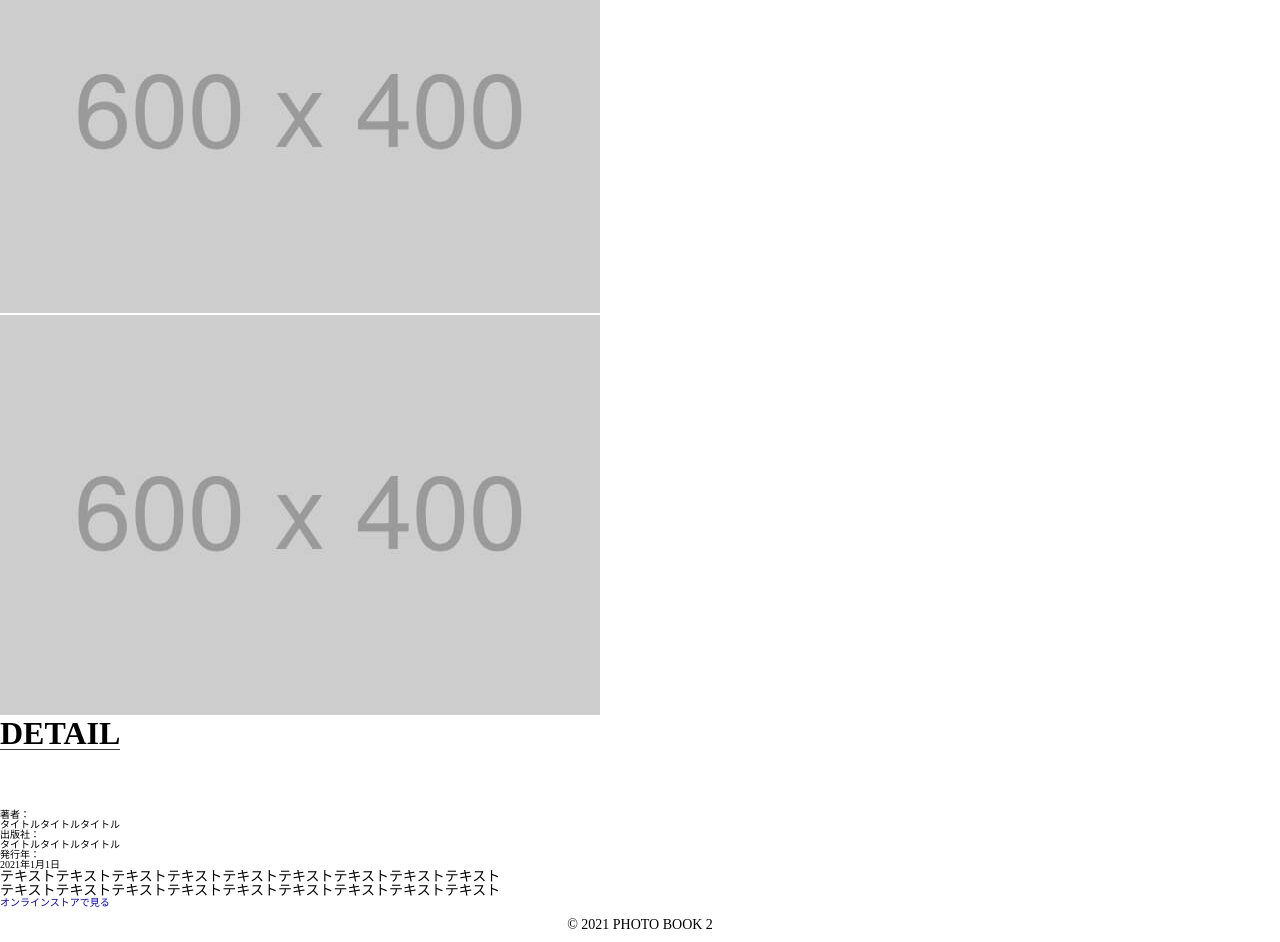
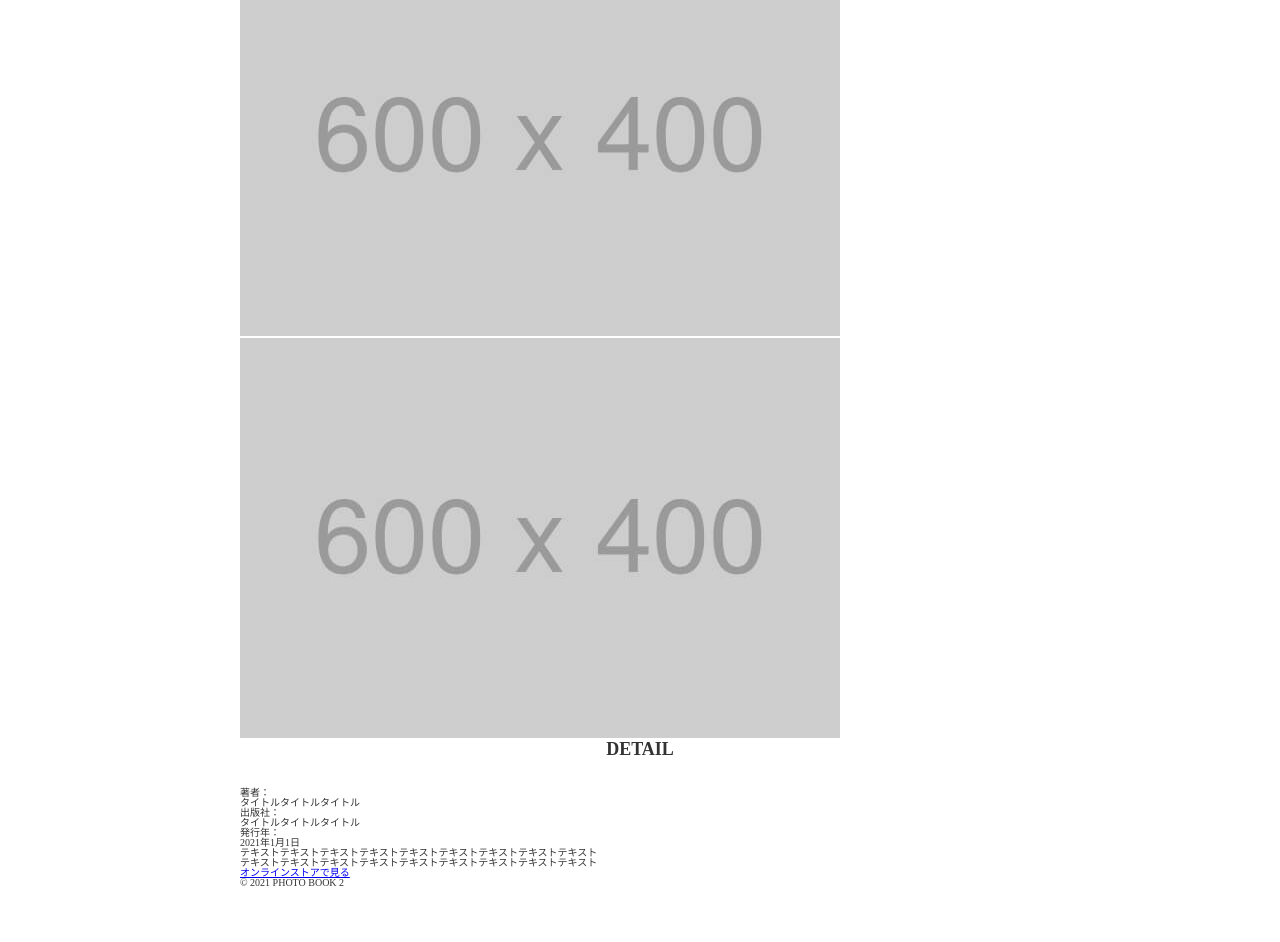
Before and after one commit to samanosuke-akechi/codestep, a plain HTML site: page introduction/photo-site-2/index.html in a window 1280 px wide. Shown: the part 1468-2410 px from the top of the page. After the commit the page ends 2356 px from the top, so only its background shows below. Drawn offline with Linux system fonts and the light colour scheme; files that its build step writes are made by us from their sources.

Commit message:
共通タグとサイト幅・コンテンツ幅及びセクションタイトルのスタイリング
サイト全体の幅とコンテンツ幅はコーディング仕様に従っている。

```diff
--- a/introduction/photo-site-2/index.html
+++ b/introduction/photo-site-2/index.html
@@ -8,7 +8,7 @@
     <link rel="shortcut icon" href="images/favicon.ico">
     <!-- Reset CSS -->
     <link rel="stylesheet" href="reset.css">
-    <link rel="stylesheet" href="index.css">
+    <link rel="stylesheet" href="style.css">
   </head>
   <body>
     <div class="container">
--- a/introduction/photo-site-2/style.css
+++ b/introduction/photo-site-2/style.css
@@ -0,0 +1,36 @@
+@charset "UTF-8";
+
+html {
+  font-size: 62.5%;
+}
+
+body {
+  color: #333;
+}
+
+img {
+  max-width: 100%;
+}
+
+ul {
+  list-style: none;
+}
+
+/* サイト全体のコンテンツ幅を設定 */
+.container {
+  max-width: 1000px;
+  margin: 0 auto;
+}
+
+/* 中のコンテンツ部分の最大幅を設定 */
+.inner {
+  max-width: 800px;
+  margin: 0 auto;
+}
+
+.section-title {
+  font-size: 1.8rem;
+  font-weight: bold;
+  margin-bottom: 30px;
+  text-align: center;
+}
```
